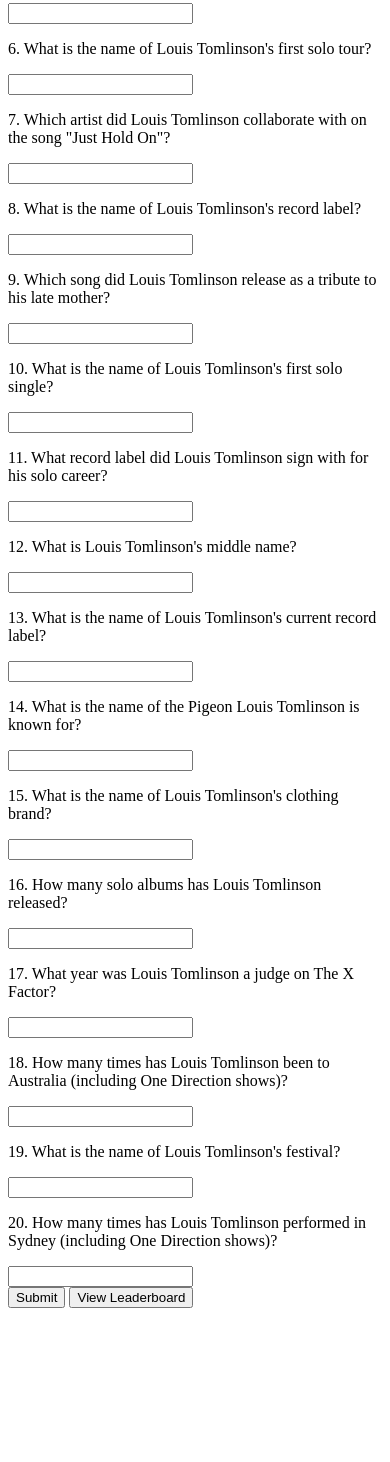
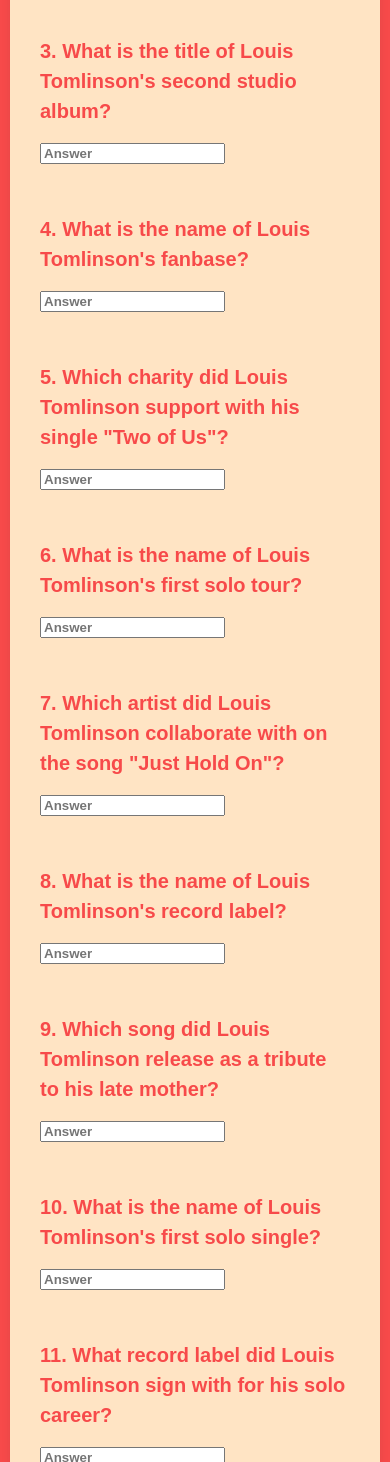
Before and after one commit to DarceyB/Louis-Tomlinson-Light-Show-Sydney, a website: page quiz.html in a window 390 px wide. Shown: the part 538-2000 px from the top of the page. Before the commit the page ends 1854 px from the top, so only its background shows below. Drawn offline with nearby package versions, Linux system fonts and the light colour scheme.

Commit message:
quiz styling

```diff
--- a/quiz.css
+++ b/quiz.css
@@ -0,0 +1,135 @@
+* {
+    box-sizing: border-box;
+}
+body {
+    margin: 0;
+    padding: 40px 20px;
+    font-family: Arial, sans-serif;
+    background-color: rgb(247, 74, 74);
+    color: rgb(247, 74, 74);
+}
+
+.quiz-container {
+    max-width: 800px;
+    margin: 0 auto;
+    padding: 30px;
+    background-color: bisque;
+    border-radius: 10px;
+    box-shadow: 0 4px 8px rgba(56, 54, 54, 0.1);
+}
+
+h1 {
+    text-align: center;
+    font-size: 2rem;
+    margin-bottom: 30px;
+}
+
+.question {
+    font-size: 24px;
+    margin-bottom: 20px;
+    padding: 10px;
+}
+
+.question:hover {
+    background-color: rgb(247, 74, 74);
+    color: #454141;
+    cursor: pointer;
+}
+
+.input[type="text"] {
+    padding: 12px;
+    width: 70%;
+    max-width: 250px;
+    box-sizing: border-box;
+    background-color: whitesmoke;
+    border: 2px solid black;
+    border-radius: 20px;
+    font-size: 20px;
+    font-weight: bold;
+    cursor: pointer;
+}
+
+.question p {
+    margin-top: 0;
+    margin-bottom: 10px;
+    font-size: 20px;
+    font-weight: bold;
+    line-height: 1.5;
+
+}
+
+input[type="text"]::placeholder {
+    font-weight: bold;
+}
+
+input[type="text"]:focus {
+    outline: none;
+    border-color: #ff7d7d;
+    box-shadow: 0 0 5px #ff7d7d;
+}
+
+
+button {
+    position: static;
+    display:inline-block;
+    width: 250px;
+    max-width: 90%;
+    height: 50px;
+    margin: 20px auto 0;
+    background-color:rgb(247, 74, 74);
+    border: 2px solid rgb(247, 74, 74);
+    border-radius: 9999px;
+    color:bisque;
+    font-size: 16px;
+    font-weight: bold;
+    font-family: Verdana, Geneva, Tahoma, sans-serif;
+    cursor: pointer;
+    transition: background-color 0.3s ease, transform 0.2s ease;
+}
+
+button:hover {
+    background-color: #ff7d7d;
+    transform: translateY(-2px);
+}
+
+button:focus-visible {
+    outline: 2px solid #ff7d7d;
+    outline-offset: 4px;
+}
+
+#results {
+    margin-top: 20px;
+    font-size: 18px;
+    font-weight: bold;
+    color: rgb(247, 74, 74);
+}
+
+#result h2 {
+    font-size: 24px;
+    margin-bottom: 10px;
+}
+
+
+/* Mobile-friendly layout */
+@media (max-width: 600px) {
+    body {
+        padding: 15px 10px;
+    }
+
+    .quiz-container {
+        padding: 20px 15px;
+    }
+
+    h1 {
+        font-size: 1.7rem;
+    }
+
+    .question {
+        padding: 15px;
+    }
+
+    button {
+        width: 100%;
+        margin: 8px 0;
+    }
+}
--- a/quiz.html
+++ b/quiz.html
@@ -19,83 +19,83 @@
                 </div>
                 <div class="question">
                     <p>1. What is the name of Louis Tomlinson's debut solo album?</p>
-                    <input type="text" name="question1" required>
+                    <input type="text" name="question1" placeholder="Answer" required>
                 </div>
                 <div class="question">
                     <p>2. In which year did Louis Tomlinson release his first solo single?</p>
-                    <input type="text" name="question2" required>
+                    <input type="text" name="question2" placeholder="Answer" required>
                 </div>
                 <div class="question">
                     <p>3. What is the title of Louis Tomlinson's second studio album?</p>
-                    <input type="text" name="question3" required>
+                    <input type="text" name="question3" placeholder="Answer" required>
                 </div>
                 <div class="question">
                     <p>4. What is the name of Louis Tomlinson's fanbase?</p>
-                    <input type="text" name="question4" required>
+                    <input type="text" name="question4" placeholder="Answer" required>
                 </div>
                 <div class="question">
                     <p>5. Which charity did Louis Tomlinson support with his single "Two of Us"?</p>
-                    <input type="text" name="question5" required>
+                    <input type="text" name="question5" placeholder="Answer" required>
                 </div>
                 <div class="question">
                     <p>6. What is the name of Louis Tomlinson's first solo tour?</p>
-                    <input type="text" name="question6" required>
+                    <input type="text" name="question6" placeholder="Answer" required>
                 </div>
                 <div class="question">
                     <p>7. Which artist did Louis Tomlinson collaborate with on the song "Just Hold On"?</p>
-                    <input type="text" name="question7" required>
+                    <input type="text" name="question7" placeholder="Answer" required>
                 </div>
                 <div class="question">
                     <p>8. What is the name of Louis Tomlinson's record label?</p>
-                    <input type="text" name="question8" required>
+                    <input type="text" name="question8" placeholder="Answer" required>
                 </div>
                 <div class="question">
                     <p>9. Which song did Louis Tomlinson release as a tribute to his late mother?</p>
-                    <input type="text" name="question9" required>
+                    <input type="text" name="question9" placeholder="Answer" required>
                 </div>
                 <div class="question">
                     <p>10. What is the name of Louis Tomlinson's first solo single?</p>
-                    <input type="text" name="question10" required>
+                    <input type="text" name="question10" placeholder="Answer" required>
                 </div>
                 <div class="question">
                     <p>11. What record label did Louis Tomlinson sign with for his solo career?</p>
-                    <input type="text" name="question11" required>
+                    <input type="text" name="question11" placeholder="Answer" required>
                 </div>
                 <div class="question">
                     <p>12. What is Louis Tomlinson's middle name?</p>
-                    <input type="text" name="question12" required>
+                    <input type="text" name="question12" placeholder="Answer" required>
                 </div>
                 <div class="question">
                     <p>13. What is the name of Louis Tomlinson's current record label?</p>
-                    <input type="text" name="question13" required>
+                    <input type="text" name="question13" placeholder="Answer" required>
                 </div>
                 <div class="question">
                     <p>14. What is the name of the Pigeon Louis Tomlinson is known for?</p>
-                    <input type="text" name="question14" required>
+                    <input type="text" name="question14" placeholder="Answer" required>
                 </div>
                 <div class="question">
                     <p>15. What is the name of Louis Tomlinson's clothing brand?</p>
-                    <input type="text" name="question15" required>
+                    <input type="text" name="question15" placeholder="Answer" required>
                 </div>
                 <div class="question">
                     <p>16. How many solo albums has Louis Tomlinson released?</p>
-                    <input type="text" name="question16" required>
+                    <input type="text" name="question16" placeholder="Answer" required>
                 </div>
                 <div class="question">
                     <p>17. What year was Louis Tomlinson a judge on The X Factor?</p>
-                    <input type="text" name="question17" required>
+                    <input type="text" name="question17" placeholder="Answer" required>
                 </div>
                 <div class="question">
                     <p>18. How many times has Louis Tomlinson been to Australia (including One Direction shows)?</p>
-                    <input type="text" name="question18" required>
+                    <input type="text" name="question18" placeholder="Answer" required>
                 </div>
                 <div class="question">
                     <p>19. What is the name of Louis Tomlinson's festival?</p>
-                    <input type="text" name="question19" required>
+                    <input type="text" name="question19" placeholder="Answer" required>
                 </div>
                 <div class="question">
                     <p>20. How many times has Louis Tomlinson performed in Sydney (including One Direction shows)?</p>
-                    <input type="text" name="question20" required>
+                    <input type="text" name="question20" placeholder="Answer" required>
                 </div>
                 <button type="submit">Submit</button>
                 <button type="button" id="leaderboardBtn">
```
